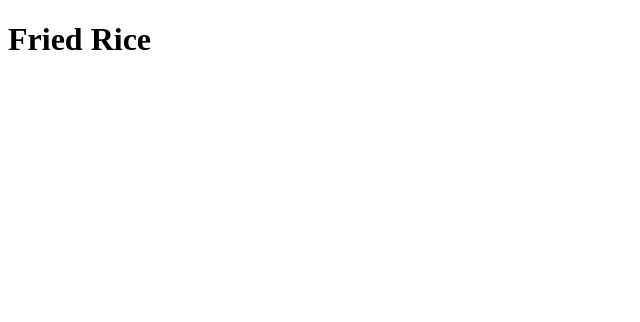
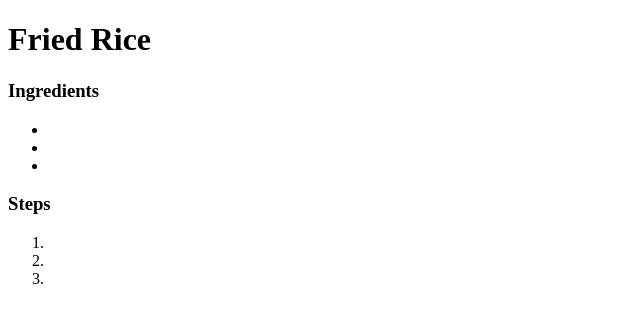
Before and after one commit to nicekrispies/odin-recipes, a plain HTML site: page recipes/fried-rice.html in a window 1280 px wide. Shown: the whole page, without its empty margins (0-640 px from the left). Drawn offline with Linux system fonts and the light colour scheme.

Commit message:
Add summary (steak) and sections to all 3 pages

```diff
--- a/recipes/fried-rice.html
+++ b/recipes/fried-rice.html
@@ -6,5 +6,28 @@
     </head>
     <body>
         <h1>Fried Rice</h1>
+
+        <!--TODO: INSERT IMAGE OF A CRISPY FRIED EGG-->
+        <section>
+            <h4>
+
+            </h4>
+        </section>
+        <section>
+            <h3>Ingredients</h3>
+            <ul>
+                <li></li>
+                <li></li>
+                <li></li>
+            </ul>
+        </section>
+        <section>
+        <h3>Steps</h3>
+            <ol>
+                <li></li>
+                <li></li>
+                <li></li>
+            </ol>
+        </section>
     </body>
 </html>
```
Also changed, not shown: recipes/fried-egg.html (+6 -3 lines), recipes/steak.html (+12 -4 lines).
